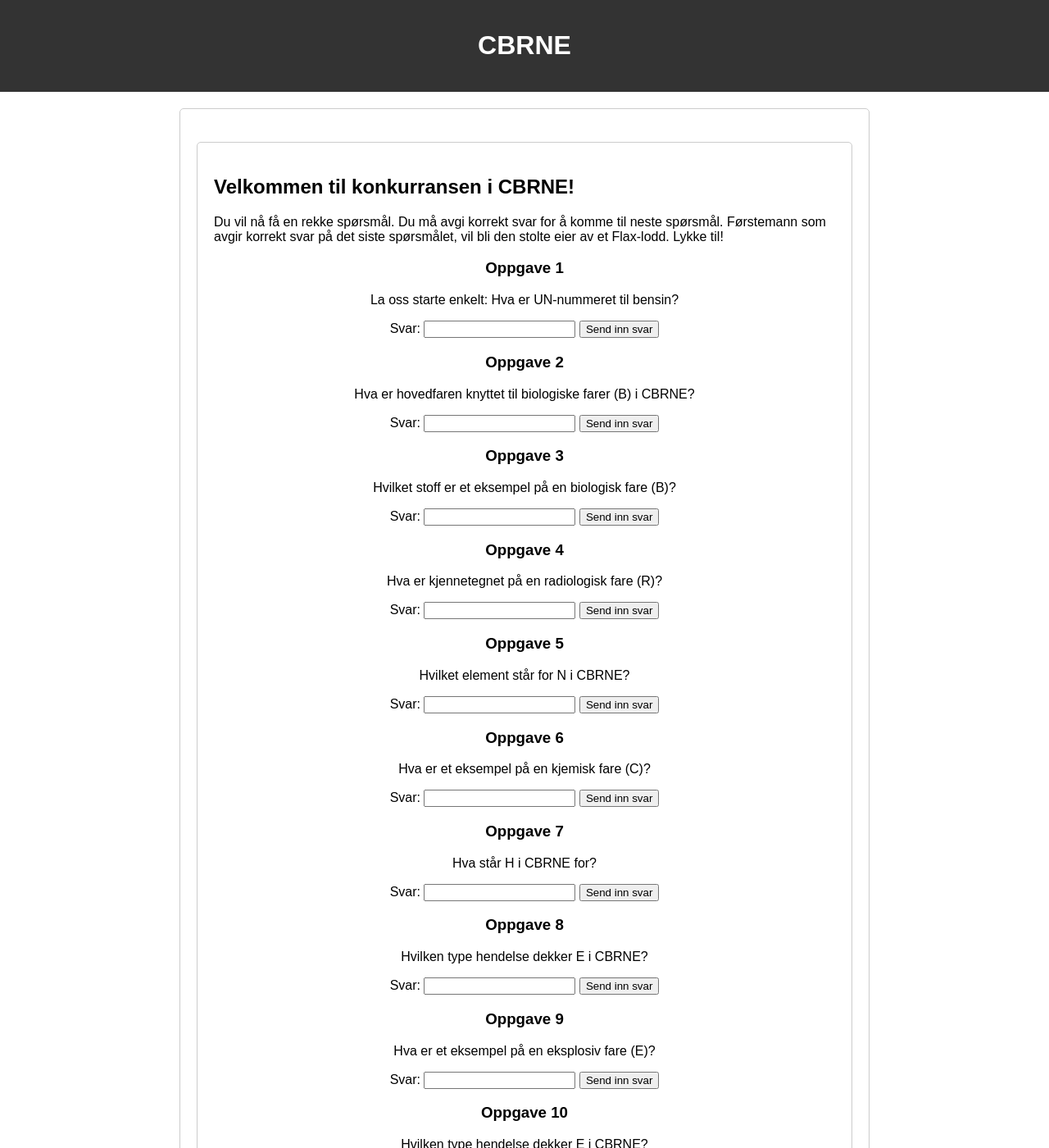
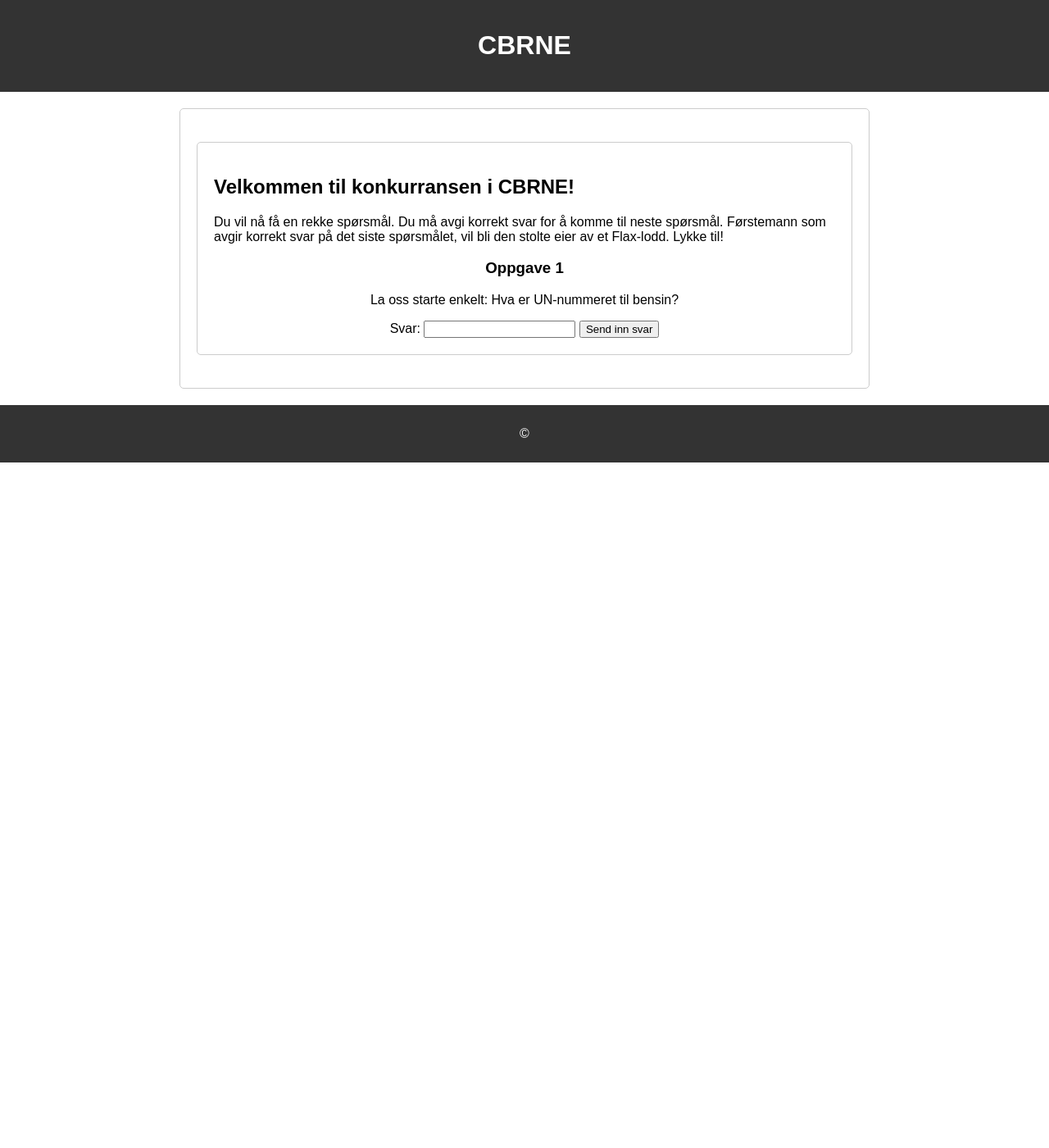
Before and after one commit to grevlinger/CBRNE, a Jekyll site: the page built from index.html, in a window 1280 px wide and 1400 px high. Shown: the whole window at 82% size. Built offline with Jekyll 4.4.1, drawn with Linux system fonts in a browser that asks for light colours.

Commit message:
Update index.html

```diff
--- a/index.html
+++ b/index.html
@@ -18,7 +18,7 @@ title: "Hjem"
         </form>
     </section>
 
-    <section id="oppgave2">
+    <section id="oppgave2" style="display: none;">
         <h3>Oppgave 2</h3>
         <p>Hva er hovedfaren knyttet til biologiske farer (B) i CBRNE?</p>
         <form onsubmit="return validateAnswer('answer_2', 'Sykdomsspredning', 'oppgave3');" action="#" method="post">
@@ -28,7 +28,7 @@ title: "Hjem"
         </form>
     </section>
 
-    <section id="oppgave3">
+    <section id="oppgave3" style="display: none;">
         <h3>Oppgave 3</h3>
         <p>Hvilket stoff er et eksempel på en biologisk fare (B)?</p>
         <form onsubmit="return validateAnswer('answer_3', 'Antrax', 'oppgave4');" action="#" method="post">
@@ -38,7 +38,7 @@ title: "Hjem"
         </form>
     </section>
 
-    <section id="oppgave4">
+    <section id="oppgave4" style="display: none;">
         <h3>Oppgave 4</h3>
         <p>Hva er kjennetegnet på en radiologisk fare (R)?</p>
         <form onsubmit="return validateAnswer('answer_4', 'Stråling', 'oppgave5');" action="#" method="post">
@@ -48,7 +48,7 @@ title: "Hjem"
         </form>
     </section>
 
-    <section id="oppgave5">
+    <section id="oppgave5" style="display: none;">
         <h3>Oppgave 5</h3>
         <p>Hvilket element står for N i CBRNE?</p>
         <form onsubmit="return validateAnswer('answer_5', 'Nukleært', 'oppgave6');" action="#" method="post">
@@ -58,7 +58,7 @@ title: "Hjem"
         </form>
     </section>
 
-    <section id="oppgave6">
+    <section id="oppgave6" style="display: none;">
         <h3>Oppgave 6</h3>
         <p>Hva er et eksempel på en kjemisk fare (C)?</p>
         <form onsubmit="return validateAnswer('answer_6', 'Giftige kjemikalier', 'oppgave7');" action="#" method="post">
@@ -68,7 +68,7 @@ title: "Hjem"
         </form>
     </section>
 
-    <section id="oppgave7">
+    <section id="oppgave7" style="display: none;">
         <h3>Oppgave 7</h3>
         <p>Hva står H i CBRNE for?</p>
         <form onsubmit="return validateAnswer('answer_7', 'Håndtering', 'oppgave8');" action="#" method="post">
@@ -78,7 +78,7 @@ title: "Hjem"
         </form>
     </section>
 
-    <section id="oppgave8">
+    <section id="oppgave8" style="display: none;">
         <h3>Oppgave 8</h3>
         <p>Hvilken type hendelse dekker E i CBRNE?</p>
         <form onsubmit="return validateAnswer('answer_8', 'Eksplosjoner', 'oppgave9');" action="#" method="post">
@@ -88,7 +88,7 @@ title: "Hjem"
         </form>
     </section>
 
-    <section id="oppgave9">
+    <section id="oppgave9" style="display: none;">
         <h3>Oppgave 9</h3>
         <p>Hva er et eksempel på en eksplosiv fare (E)?</p>
         <form onsubmit="return validateAnswer('answer_9', 'Dynamitt', 'oppgave10');" action="#" method="post">
@@ -98,7 +98,7 @@ title: "Hjem"
         </form>
     </section>
 
-    <section id="oppgave10">
+    <section id="oppgave10" style="display: none;">
         <h3>Oppgave 10</h3>
         <p>Hvilken type hendelse dekker E i CBRNE?</p>
         <form onsubmit="return validateAnswer('answer_10', 'Eksplosjoner', 'gratulerer');" action="#" method="post">
@@ -112,8 +112,6 @@ title: "Hjem"
         <h3>Gratulerer!</h3>
         <p>Du har besvart alle spørsmålene korrekt. Du er den stolte vinneren av et Flax-lodd!</p>
     </section>
-
-</main>
 
 <script>
     function validateAnswer(answerId, correctAnswer, nextSectionId) {
@@ -129,3 +127,5 @@ title: "Hjem"
         }
     }
 </script>
+
+</main>
```
